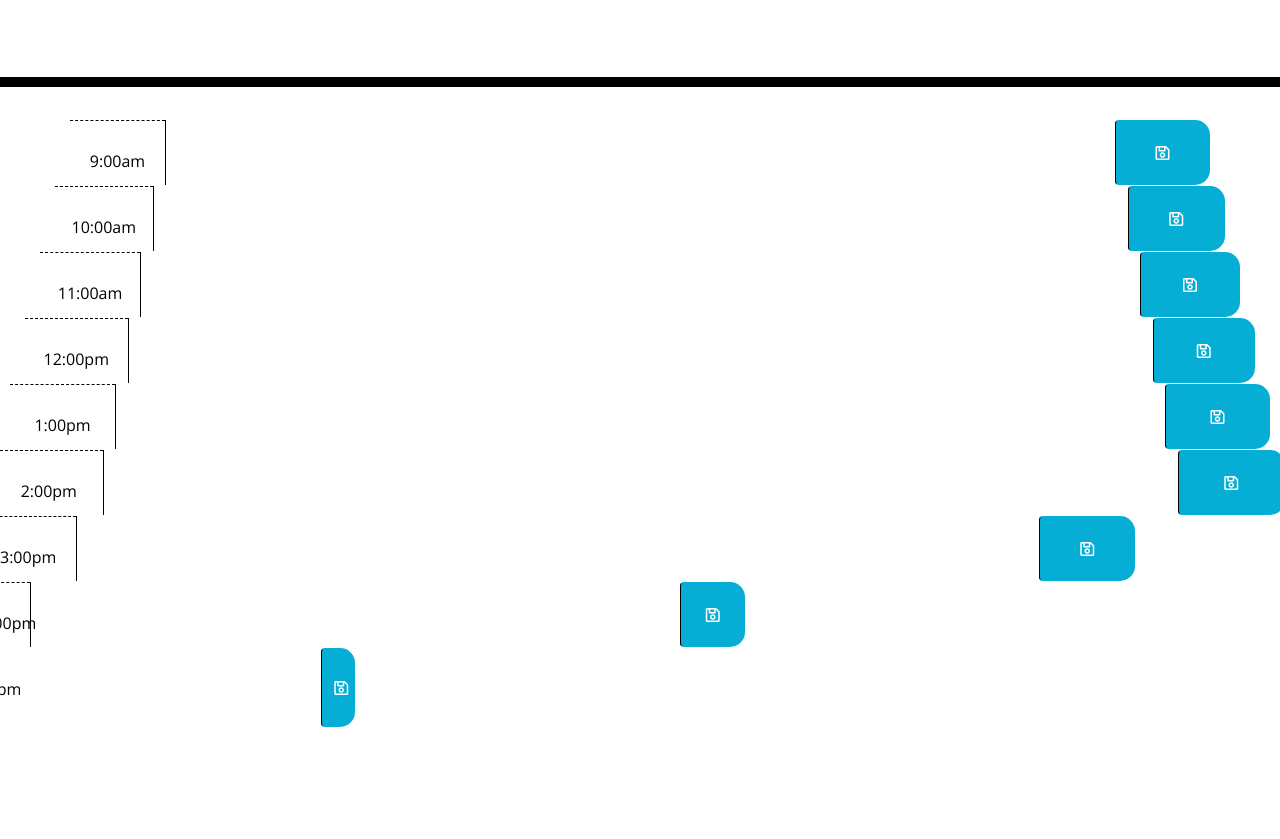
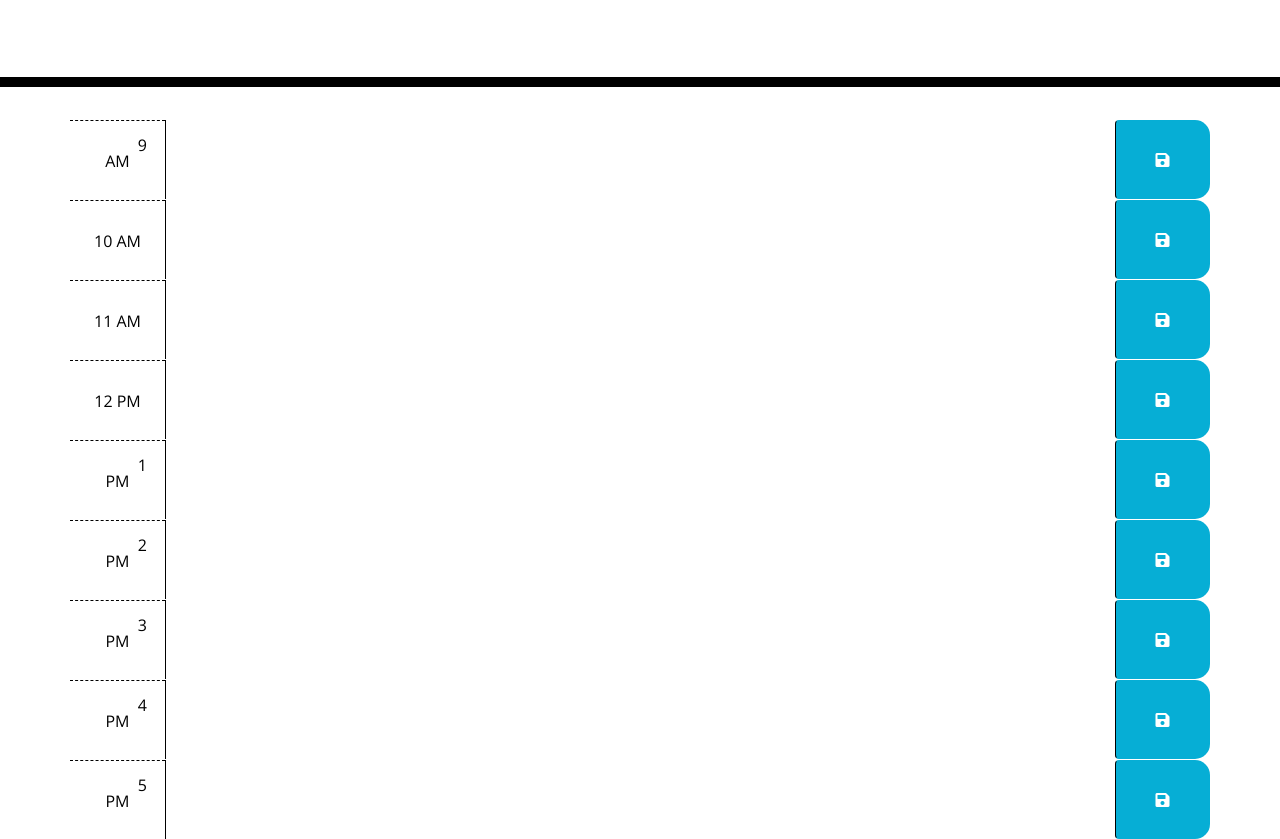
Before and after one commit to apoklar/fluffy-penguin, a plain HTML site: page index.html in a window 1280 px wide. Shown: the part 181-1020 px from the top of the page. Before the commit the page ends 908 px from the top, so only its background shows below. Drawn offline with nearby package versions, Linux system fonts and the light colour scheme.

Commit message:
added to script

```diff
--- a/assets/script.js
+++ b/assets/script.js
@@ -0,0 +1 @@
+$("#currentDay").text(moment().format('MMMM Do YYYY, h:mm:ss a'));
--- a/index.html
+++ b/index.html
@@ -29,87 +29,89 @@
       <p id="currentDay" class="lead"></p>
     </header>
     <div class="container">
+
       <!-- Timeblocks go here -->
-      <!-- 9 AM -->
+
       <div id="nineAm" class="row time-block">
         <div class="col-md-1 hour">
-          9:00am
+            9 AM
         </div>
         <textarea class="col-md-10 description">
         </textarea>
-        <button class="btn saveBtn col-md-1"><i class="far fa-save"></i></button>
+        <button class="btn saveBtn col-md-1"><i class="fas fa-save"></i></button>
+      </div>
 
-        <!-- 10 AM -->
       <div id="tenAm" class="row time-block">
         <div class="col-md-1 hour">
-            10:00am
+            10 AM
         </div>
         <textarea class="col-md-10 description">
         </textarea>
-          <button class="btn saveBtn col-md-1"><i class="far fa-save"></i></button>
+        <button class="btn saveBtn col-md-1"><i class="fas fa-save"></i></button>
+      </div>
 
-        <!-- 11 AM -->
       <div id="elevenAm" class="row time-block">
         <div class="col-md-1 hour">
-            11:00am
+            11 AM
         </div>
         <textarea class="col-md-10 description">
         </textarea>
-          <button class="btn saveBtn col-md-1"><i class="far fa-save"></i></button>
+        <button class="btn saveBtn col-md-1"><i class="fas fa-save"></i></button>
+      </div>
 
-        <!-- 12 PM -->
       <div id="twelvePm" class="row time-block">
         <div class="col-md-1 hour">
-            12:00pm
+            12 PM
         </div>
         <textarea class="col-md-10 description">
         </textarea>
-          <button class="btn saveBtn col-md-1"><i class="far fa-save"></i></button>
+        <button class="btn saveBtn col-md-1"><i class="fas fa-save"></i></button>
+      </div>
 
-        <!-- 1 PM -->
       <div id="onePm" class="row time-block">
         <div class="col-md-1 hour">
-            1:00pm
+            1 PM
         </div>
         <textarea class="col-md-10 description">
         </textarea>
-          <button class="btn saveBtn col-md-1"><i class="far fa-save"></i></button>
+        <button class="btn saveBtn col-md-1"><i class="fas fa-save"></i></button>
+      </div>
 
-        <!-- 2 PM -->
       <div id="twoPm" class="row time-block">
         <div class="col-md-1 hour">
-            2:00pm
+            2 PM
         </div>
         <textarea class="col-md-10 description">
         </textarea>
-          <button class="btn saveBtn col-md-1"><i class="far fa-save"></i></button>
+        <button class="btn saveBtn col-md-1"><i class="fas fa-save"></i></button>
+      </div>
 
-        <!-- 3 PM -->
       <div id="threePm" class="row time-block">
         <div class="col-md-1 hour">
-            3:00pm
+            3 PM
         </div>
         <textarea class="col-md-10 description">
         </textarea>
-          <button class="btn saveBtn col-md-1"><i class="far fa-save"></i></button>
+        <button class="btn saveBtn col-md-1"><i class="fas fa-save"></i></button>
+      </div>
 
-        <!-- 4 PM -->
       <div id="fourPm" class="row time-block">
         <div class="col-md-1 hour">
-            4:00pm
+            4 PM
         </div>
         <textarea class="col-md-10 description">
         </textarea>
-          <button class="btn saveBtn col-md-1"><i class="far fa-save"></i></button>
+        <button class="btn saveBtn col-md-1"><i class="fas fa-save"></i></button>
+      </div>
 
-        <!-- 5 PM -->
       <div id="fivePm" class="row time-block">
         <div class="col-md-1 hour">
-            5:00pm
+            5 PM
         </div>
         <textarea class="col-md-10 description">
         </textarea>
-          <button class="btn saveBtn col-md-1"><i class="far fa-save"></i></button>
+        <button class="btn saveBtn col-md-1"><i class="fas fa-save"></i></button>
+      </div>
 
     </div>
 
```
Lines whose indentation alone changed are shown as unchanged.
